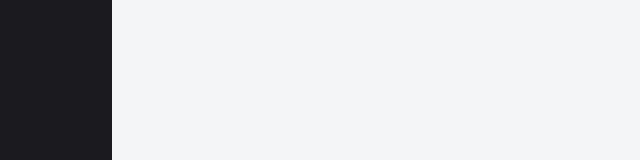
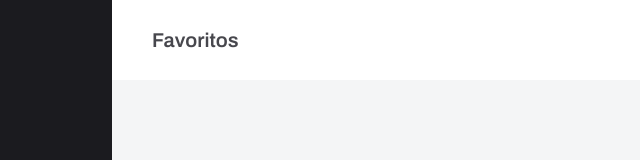
Before and after one commit to pedrocs378/lets-delivery-challenge, a React (Create React App) app: page /favorites in a window 1280 px wide. Shown: the top 160 px of the page, without its empty margins (0-640 px from the left). Built offline with nearby package versions, Linux system fonts and the light colour scheme.

Commit message:
feat: cria pagina de favoritos

```diff
--- /dev/null
+++ b/src/pages/Favorites/index.tsx
@@ -0,0 +1,12 @@
+import { Header } from "../../components/Header";
+
+import { Container } from './styles'
+
+export function Favorites() {
+
+	return (
+		<Container>
+			<Header title="Favoritos" />
+		</Container>
+	)
+}
--- /dev/null
+++ b/src/pages/Favorites/styles.ts
@@ -0,0 +1,5 @@
+import styled from "styled-components";
+
+export const Container = styled.div`
+	grid-area: content;
+`
--- a/src/pages/Home/index.tsx
+++ b/src/pages/Home/index.tsx
@@ -82,7 +82,6 @@ export function Home() {
 							<input
 								id="search"
 								type="search"
-								name="search"
 								placeholder="Pesquise por algum personagem..."
 								value={searchText}
 								onChange={event => setSearchText(event.target.value)}
--- a/src/routes/index.tsx
+++ b/src/routes/index.tsx
@@ -1,12 +1,14 @@
 import { Switch, Route } from 'react-router-dom'
 
 import { Home } from '../pages/Home'
+import { Favorites } from '../pages/Favorites'
 
 export function Routes() {
 
 	return (
 		<Switch>
 			<Route path="/" exact component={Home} />
+			<Route path="/favorites" component={Favorites} />
 		</Switch>
 	)
 }
```
